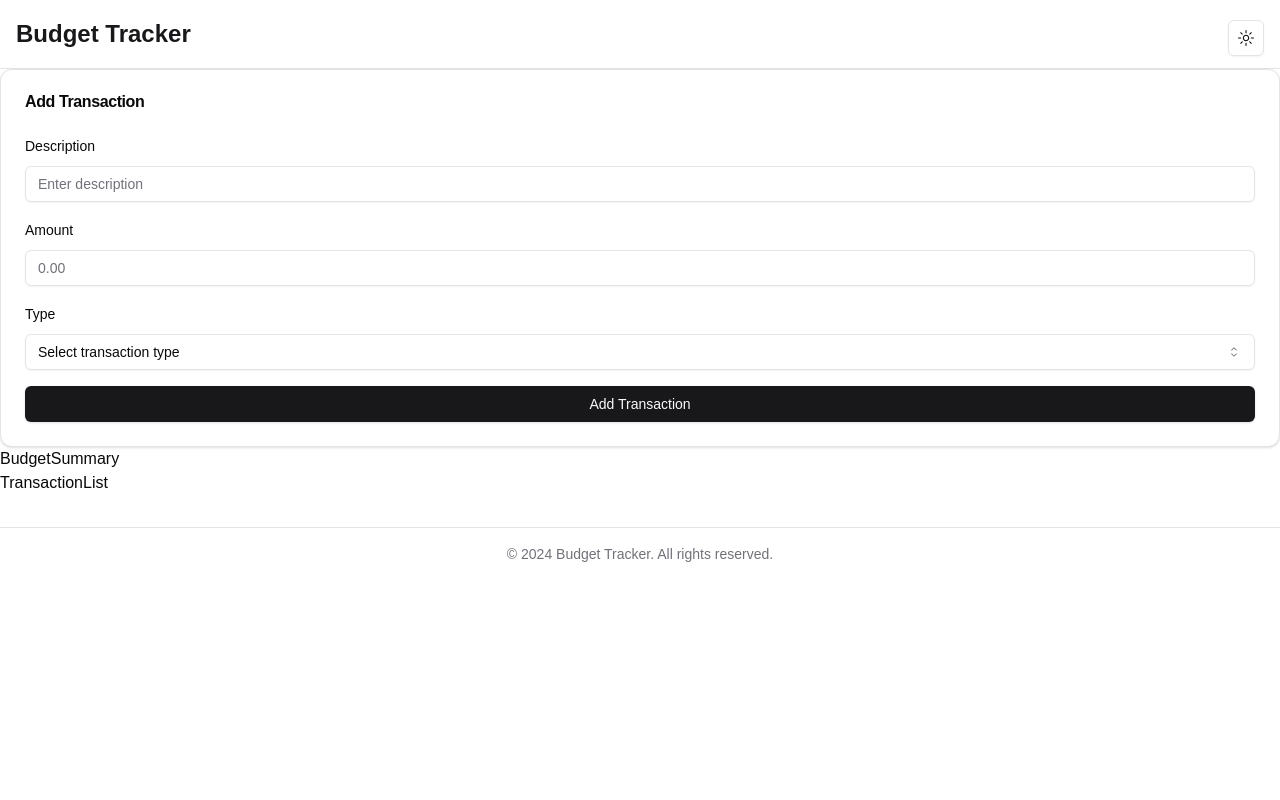
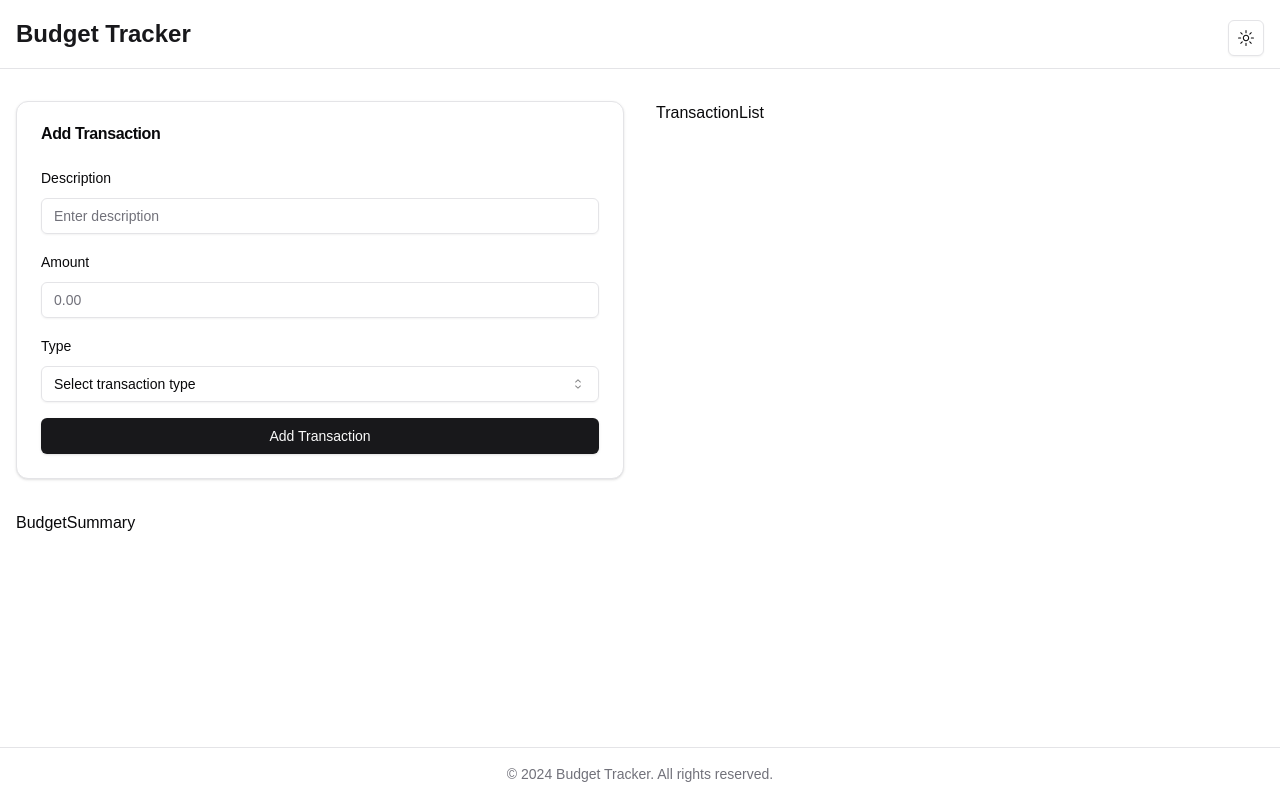
Before and after one commit to niclastanskanen/nextjs-ithogskolan-budget-tracker, a Next.js app: page / in a window 1280 px wide. Built offline with nearby package versions, Linux system fonts and the light colour scheme.

Commit message:
Refactor page layout to use a grid for better organization

```diff
--- a/app/page.tsx
+++ b/app/page.tsx
@@ -6,12 +6,16 @@ import TransactionList from "@/components/TransactionList";
 
 export default function Home() {
   return (
-    <div>
+    <div className="min-h-screen flex flex-col bg-background text-foreground">
       <Header />
-      <main>
-        <BudgetForm />
-        <BudgetSummary />
-        <TransactionList />
+      <main className="container flex-grow mx-auto px-4 py-8">
+        <div className="grid grid-cols-1 md:grid-cols-2 gap-8">
+          <div className="space-y-8">
+            <BudgetForm />
+            <BudgetSummary />
+          </div>
+          <TransactionList />
+        </div>
       </main>
       <Footer />
     </div>
```
